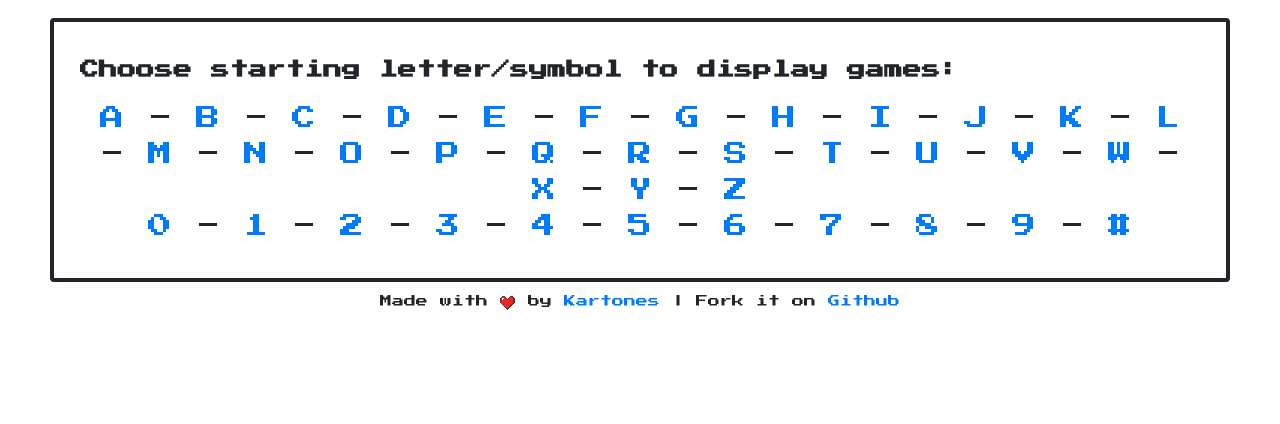
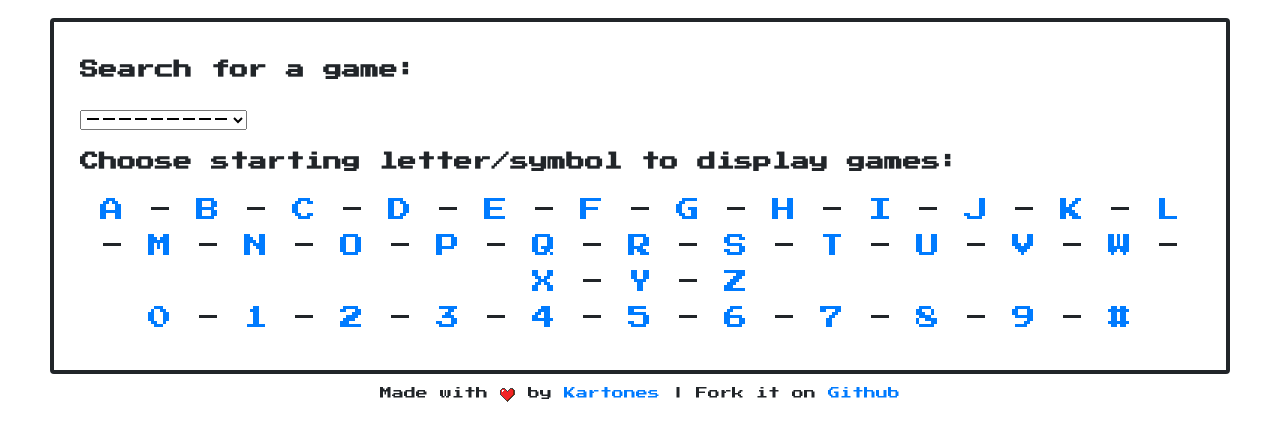
Before and after one commit to Kartones/finished-games, a Django app: page /games/ in a window 1280 px wide. Shown: the part 188-612 px from the top of the page. Run offline with Django 3.2, Linux system fonts and the light colour scheme; data that the repository does not hold is empty; some libraries are stand-ins or nearby versions.

Commit message:
Basic game search working

```diff
--- /dev/null
+++ b/finishedgames/web/forms.py
@@ -0,0 +1,20 @@
+from dal import autocomplete
+from django import forms
+from django.db.models.functions import Lower
+
+from core.models import Game
+
+
+class GameSearchForm(forms.Form):
+    game = forms.ModelChoiceField(
+        label="Search for a game",
+        queryset=Game.objects.order_by(Lower("name")),
+        widget=autocomplete.ModelSelect2(
+            url="game_autocomplete",
+            attrs={
+                "data-placeholder": "Input here game name",
+                "data-minimum-input-length": 3,
+                "data-width": "85%",
+            },
+        ),
+    )
--- a/finishedgames/web/templates/games.html
+++ b/finishedgames/web/templates/games.html
@@ -1,8 +1,19 @@
 {% extends "base_with_menu.html" %}
+
+{% load static %}
 
 {% block title %}Games - {{ block.super }}{% endblock title %}
 
 {% block content %}
+
+<p>
+    <h3>{{ game_search_form.game.label_tag }}</h3>
+</p>
+<p>
+    <form id="game_search" action="{% url 'game_search' %}" method="get">
+        {{ game_search_form.game }}
+    </form>
+</p>
 
 <p>
     <h3>Choose starting letter/symbol to display games:</h3>
@@ -20,5 +31,12 @@
     <a href="{% url 'games_filtered_by_starting_character' non_alphanumeric_constant %}">#</a>
 </p>
 
+{{ game_search_form.media }}
+
+<script type="text/javascript">
+    $('#id_{{ game_search_form.game.html_name }}').on('select2:select', function (e) {
+        document.forms["game_search"].submit();
+    });
+</script>
 
 {% endblock content %}
--- a/finishedgames/web/urls.py
+++ b/finishedgames/web/urls.py
@@ -22,6 +22,7 @@ urlpatterns = [
         "games/starting-with/<str:character>/", game.GamesStartingWithCharacterView.as_view(),
         name="games_filtered_by_starting_character"
     ),
+    path("games/search/", game.GameSearch.as_view(), name="game_search"),
 
     path("platforms/", platform.platforms, name="platforms"),
     path("platforms/<int:platform_id>/", platform.platform_details, name="platform_details"),
--- a/finishedgames/web/views/game.py
+++ b/finishedgames/web/views/game.py
@@ -12,6 +12,7 @@ from django.views import View
 from core.models import (Game, Platform)
 from web import constants
 from web.decorators import authenticated_user_games
+from web.forms import GameSearchForm
 
 
 class GameDetailsView(View):
@@ -61,12 +62,25 @@ class GamesByPlatformView(View):
 
 
 def games(request: HttpRequest) -> HttpResponse:
+    game_search_form = GameSearchForm()
+
     context = {
         "letters": list(string.ascii_lowercase),
         "digits": list(string.digits),
         "non_alphanumeric_constant": constants.CHARACTER_FILTER_NON_ALPHANUMERIC,
+        "game_search_form": game_search_form,
     }
     return render(request, "games.html", context)
+
+
+class GameSearch(View):
+
+    def get(self, request: HttpRequest, *args: Any, **kwargs: Any) -> HttpResponse:
+        game_search_form = GameSearchForm(request.GET)
+        if game_search_form.is_valid():
+            return HttpResponseRedirect(reverse("game_details", args=[game_search_form.cleaned_data["game"].id]))
+        else:
+            return HttpResponseRedirect(reverse("games"))
 
 
 class GamesStartingWithCharacterView(View):
--- a/finishedgames/web/views/search.py
+++ b/finishedgames/web/views/search.py
@@ -8,12 +8,9 @@ from core.models import Game
 class GameAutocompleteView(autocomplete.Select2QuerySetView):
 
     def get_queryset(self) -> QuerySet:
-        if not self.request.user.is_authenticated:
-            return Game.objects.none()
-
         queryset = Game.objects.all()
         if self.q:
-            queryset = queryset.filter(name__istartswith=self.q)
+            queryset = queryset.filter(name__icontains=self.q)
         queryset = queryset.order_by(Lower("name"))
 
         return queryset
```
